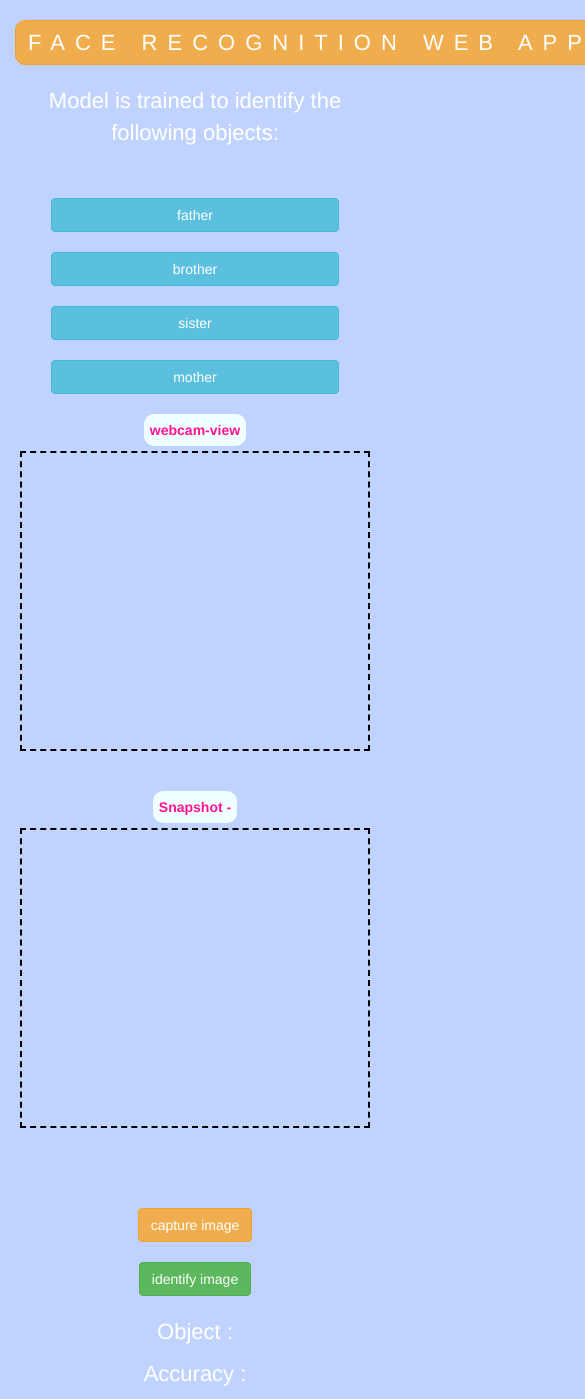
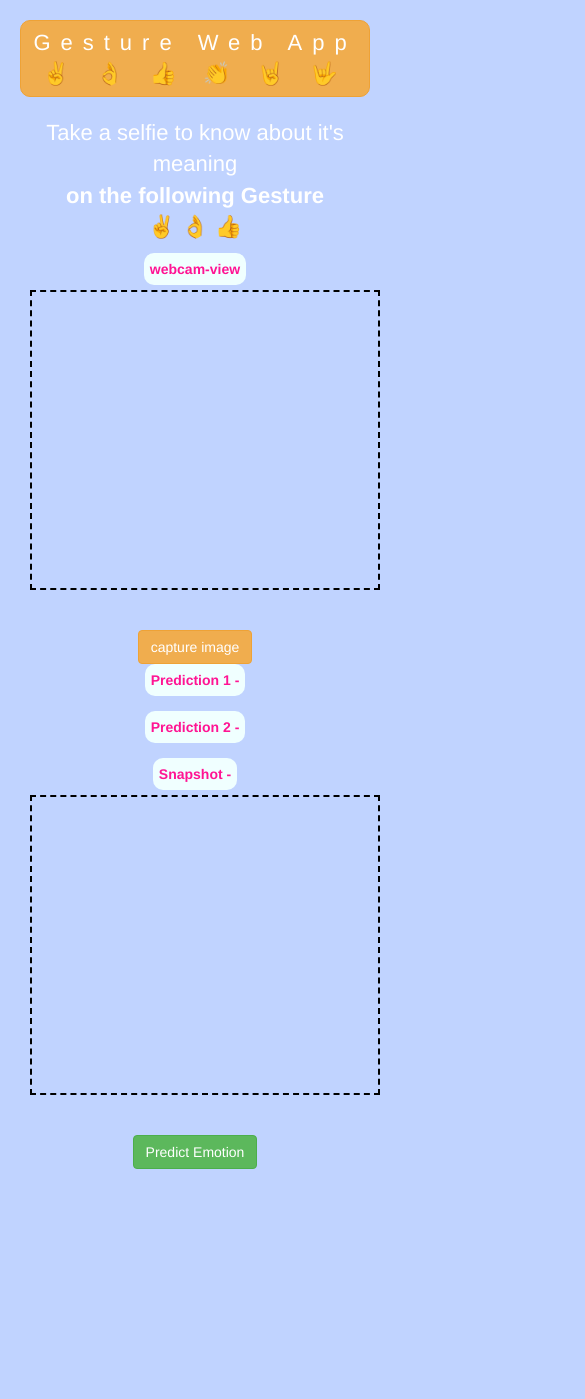
Before and after one commit to SHUBHTHAREJA/Gesture-web-app, a plain HTML site: page INDEX.HTML in a window 390 px wide. Shown: the whole page, 585 px wide, since content can reach past the window. After the commit the page ends 1169 px from the top, so only its background shows below. Drawn offline with nearby package versions, Linux system fonts and the light colour scheme; a script that the page names is missing.

Commit message:
Add files via upload

```diff
--- a/INDEX.HTML
+++ b/INDEX.HTML
@@ -1,7 +1,6 @@
-
 <html>
   <head>
-      <title>FACE RECOGNITION WEB APP</title>
+    <title>Gesture Web App</title>
     <meta name="viewport" content="width=device-width, initial-scale=1.0">
     <link rel="stylesheet" href="https://maxcdn.bootstrapcdn.com/bootstrap/3.4.0/css/bootstrap.min.css">
     <script src="https://ajax.googleapis.com/ajax/libs/jquery/3.4.1/jquery.min.js"></script>
@@ -17,45 +16,46 @@
   <div class="container">
 
     <center>
-        <h3 class="btn btn-warning header">FACE RECOGNITION WEB APP
+      <h3 class="btn btn-warning header">Gesture Web App
+        <br>
+        <span>&#9996</span>
+        <span>&#128076</span>
+        <span>&#128077</span>
+        <span>&#128079</span>
+        <span>&#129304</span>
+        <span>&#129311</span>
       </h3>
 
       <br><br>
 
-        <p style="font-size: 22px;">Model is trained to identify the following objects:
-        </p>
+      <p style="font-size: 22px;">Take a selfie to know about it's meaning
       	<br>
+        <b>on the following Gesture </b>
         <br>
-        <p class="btn btn-info family">father</p>
-        <br>
-        <br>
-        <p class="btn btn-info family">brother</p>
-        <br>
-        <br>
-        <p class="btn btn-info family">sister</p>
-        <br>
-        <br>
-        <p class="btn btn-info family">mother</p>
-        <br>
-        <br>
+        <span>&#9996</span>
+        <span>&#128076</span>
+        <span>&#128077</span>
 
-        <div >
+      <div class="col-md-4 col-sm-12 col-xs-12">
 	      <label>webcam-view  </label>
       <div id="camera"></div>
         <br><br>
-
-        <div>
+        <button onclick="capture()" class="btn btn-warning">capture image</button>
+      </div>
+      <div class="col-md-4 col-sm-12 col-xs-12">
+       <label>Prediction 1 -</label>
+       <p class="emoji_name" id="result_emoji_name"></p>
+       <p class="emoji" id="update emoji"></p>
+       <label>Prediction 2 -</label>
+       <p class="emoji_name" id="result_emoji_name2"></p>
+       <p class="emoji" id="update_emoji2"></p>
+      </div>
+      <div class="col-md-4 col-sm-12 col-xs-12">
 	      <label>Snapshot -  </label>
       <div id="result"></div>
         <br><br>
+        <button onclick="check()" class="btn btn-success">Predict Emotion</button>
       </div>
-        <br><br>
-        <button onclick="capture()" class="btn btn-warning">capture image</button>
-        <br><br>
-        <button onclick="check()" class="btn btn-success">identify image</button>
-        <br><br>
-        <p style="font-size: 22px;" >Object :  <span id="object"></span></p>
-      <p style="font-size: 22px;">Accuracy :  <span id="Accuracy"></span></p>
 
     </center>
 
--- /dev/null
+++ b/STYLE.CSS
@@ -0,0 +1,40 @@
+body
+{
+  color: white;
+  background:palevioletred;
+}
+span
+{
+  font-size: 30px;
+}
+#camera , #result
+{
+  border: 2px dashed black;
+  width: 350px;
+  height: 300px;
+}
+#result_emotion_name ,#result_emotion_name2
+{
+  color: black;
+}
+.emotion_name
+{
+  font-size: 40px;
+}
+.emoji
+{
+  font-size:48px;
+}
+.header{
+  font-size: 22px;
+  letter-spacing: 10px;
+  border-radius: 10px;
+}
+
+label{
+  font-size: 14px;
+  color:deeppink;
+  padding: 6px;
+  border-radius: 10px;
+  background-color: azure;
+}
--- a/main.js
+++ b/main.js
@@ -17,22 +17,20 @@ Webcam.set({
 
     console.log("ml5 version",ml5.version);
 
-        classifier=ml5.imageClassifier("",modelLoaded);
+classifier=ml5.imageClassifier("https://teachablemachine.withgoogle.com/models/AYGpZsYXv/",modelLoaded);
 
 function modelLoaded(){
     console.log("model loaded");
 }
+function speak(){
+    var synth=window.speechSynthesis;
+    speakData1="perdection 1 is "+pridection1;
+    speakData2="perdection 2 is "+pridection2;
+    var utter_this= new SpeechSynthesisUtterance (speakData1+speakData2);
+    synth.speak(utter_this);
+}
 
 function check(){
-    img=document.getElementById('captured_image');
-    classifier.classify(img, gotResult)
+    img=document.getElementById('capture_img');
+    classifier.classify(img,got_result)
 }
-function gotResult(error,results){
-    if (error) {
-        console.error(error)
-    } else {
-        console.log(results);
-        document.getElementById("object").innerHTML=results[0].label;
-        document.getElementById("Accuracy").innerHTML=results[0].confidence.toFixed(3);
-    }
-    }
```
Lines whose indentation alone changed are shown as unchanged.
